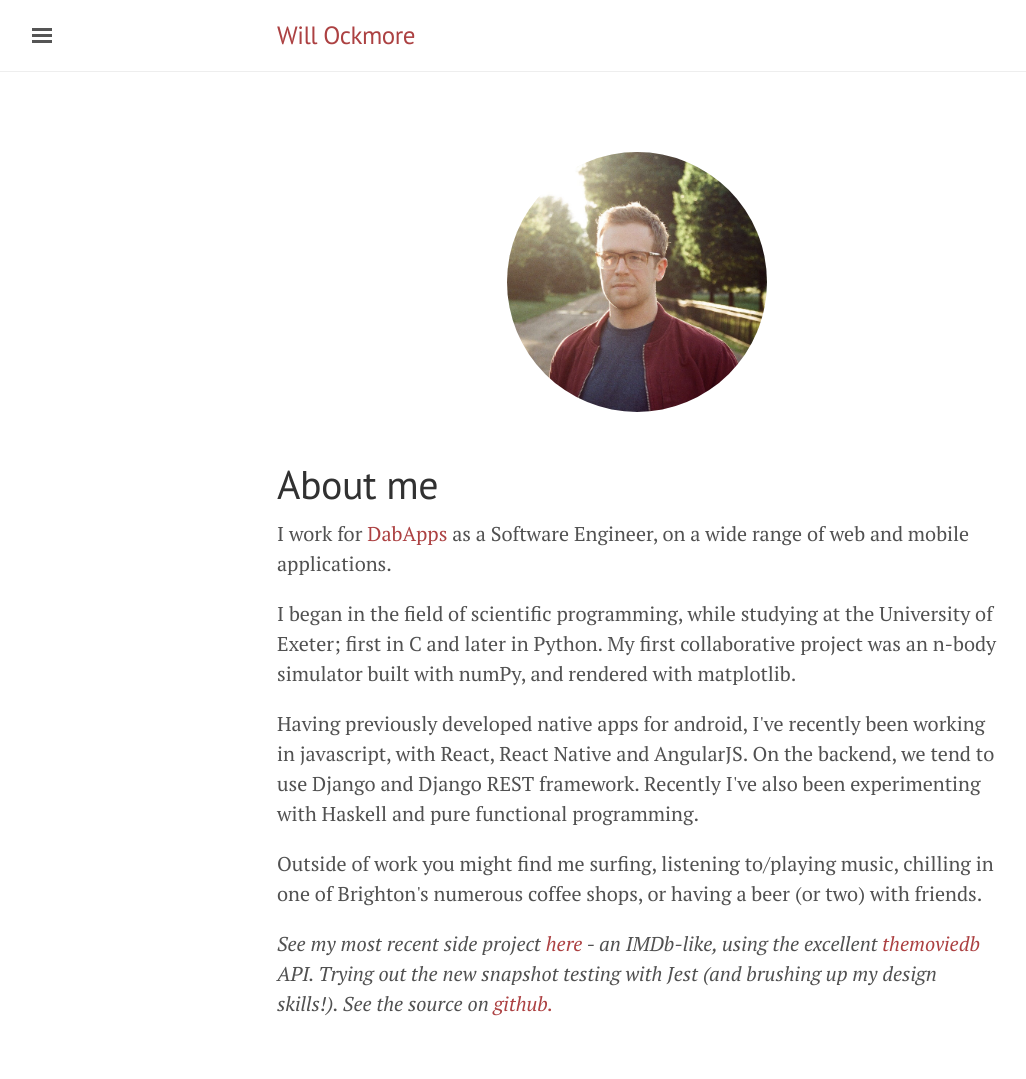
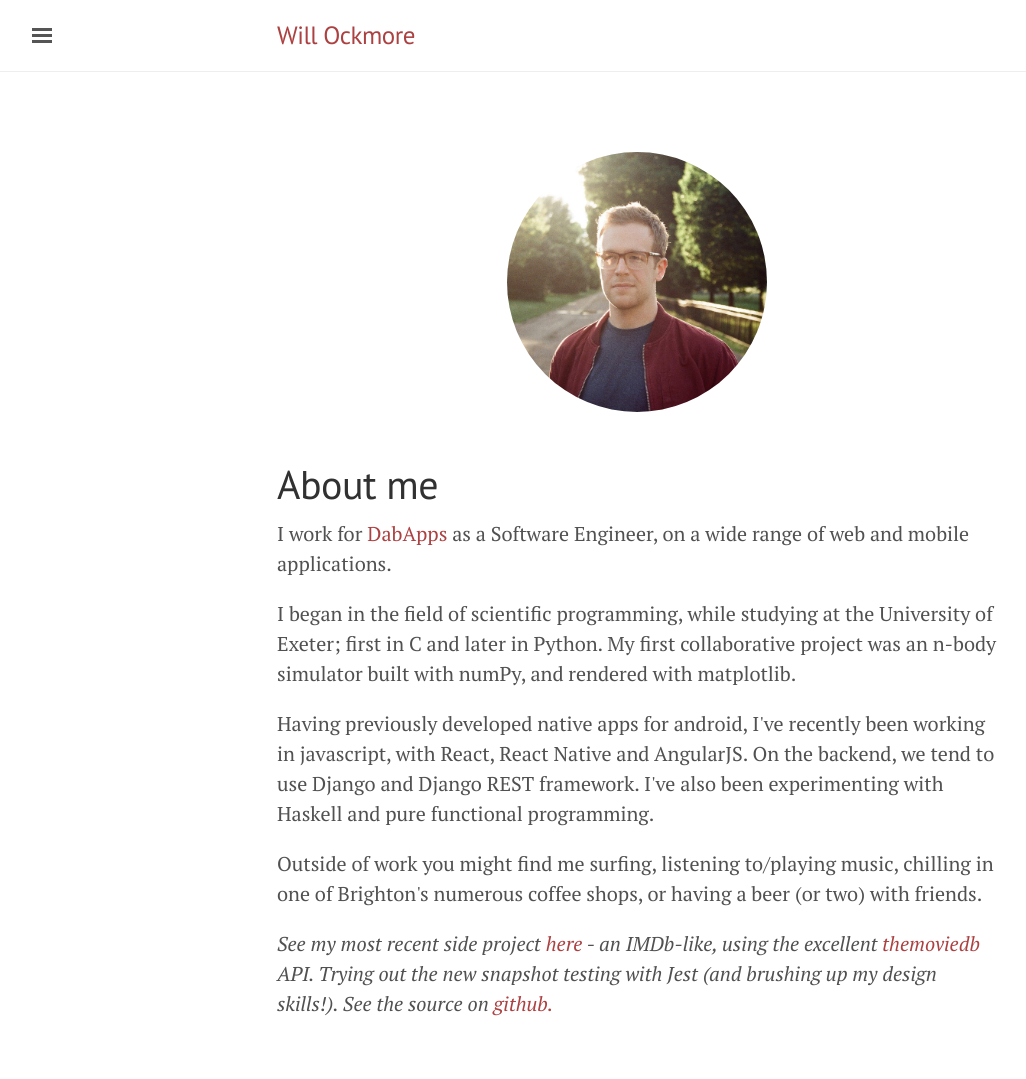
Before and after one commit to will-ockmore/will-ockmore.github.io, a Jekyll site: the page built from index.html, in a window 1280 px wide. Shown: the whole page, without its empty margins (3-1029 px from the left). Built offline with Jekyll 4.4.1, drawn with Linux system fonts in a browser that asks for light colours.

Commit message:
fix links and text tweak

```diff
--- a/index.html
+++ b/index.html
@@ -16,13 +16,13 @@ first in C and later in Python. My first collaborative project was an n-body sim
 numPy, and rendered with matplotlib.</p>
 
 <p>Having previously developed native apps for android, I've recently been working in javascript, with React, React Native and
-AngularJS. On the backend, we tend to use Django and Django REST framework. Recently I've also been experimenting with Haskell and pure functional
+AngularJS. On the backend, we tend to use Django and Django REST framework. I've also been experimenting with Haskell and pure functional
 programming.</p>
 
 <p>Outside of work you might find me surfing, listening to/playing music, chilling in one of Brighton's numerous coffee shops, or having a beer (or two) with friends.</p>
 
 <p><em>See my most recent side project <a href="http://willockmore.com/MovieLists/">here</a> - an IMDb-like,
-using the excellent <a href="http://willockmore.com/MovieLists/">themoviedb</a> API. Trying out the new
+using the excellent <a href="https://www.themoviedb.org/">themoviedb</a> API. Trying out the new
 snapshot testing with Jest (and brushing up my design skills!). See the source on
-<a href="http://willockmore.com/MovieLists/">github.</a></em>
+<a href="https://github.com/will-ockmore/MovieLists">github.</a></em>
 </p>
```
